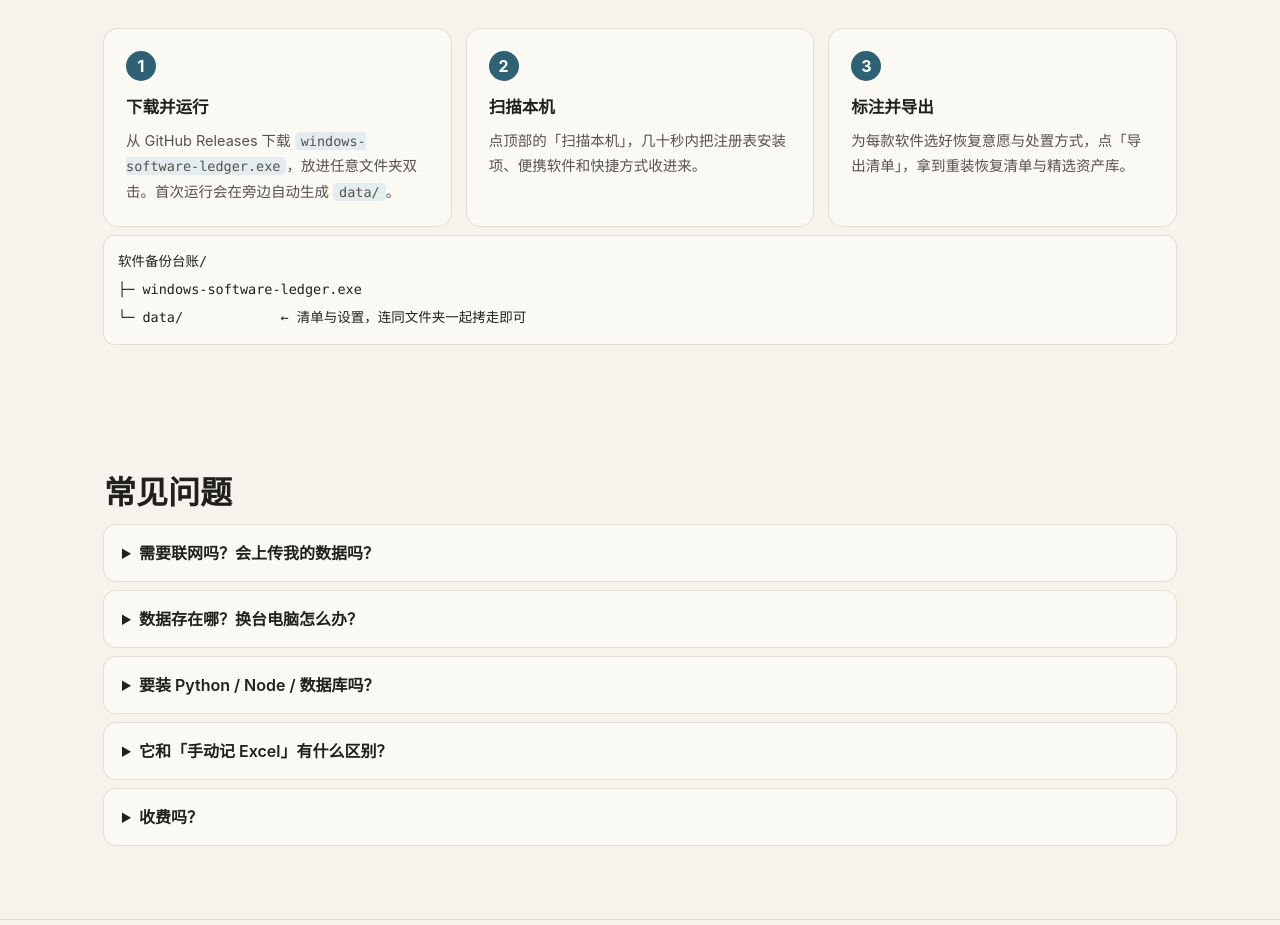
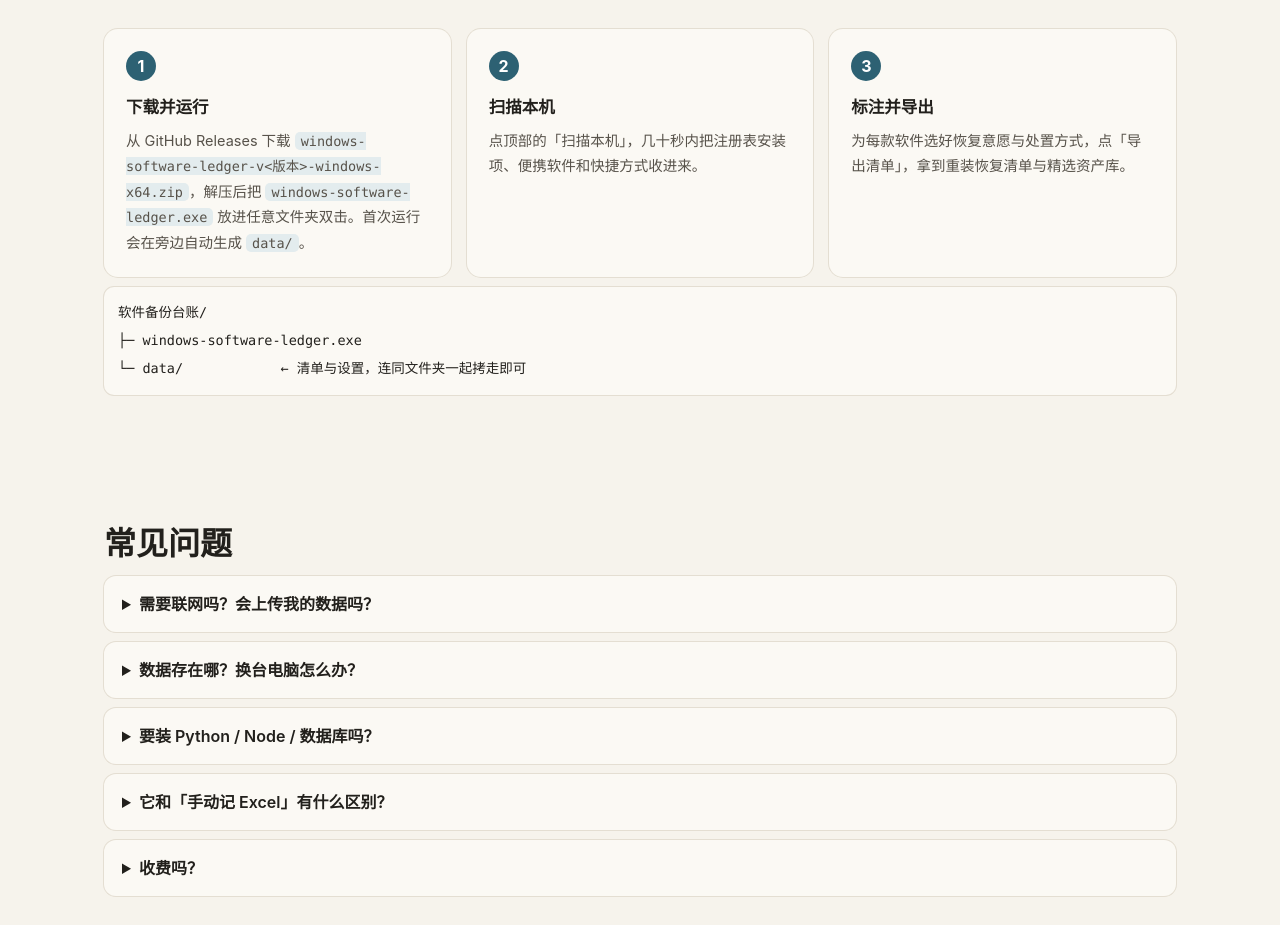
Before and after one commit to iroha3/windows-software-ledger, a plain HTML site: page docs/index.html in a window 1280 px wide. Shown: the part 3121-4046 px from the top of the page. Drawn offline with Linux system fonts and the light colour scheme.

Commit message:
docs: remove the design-tradeoff section from README and point downloads at the release zip

```diff
--- a/docs/index.html
+++ b/docs/index.html
@@ -192,7 +192,7 @@ footer a { color: var(--ink-2); }
   <h2>三步用起来</h2>
   <p class="lead">Windows 10 / 11 即可，不需要装 Python、Node 或任何运行时。</p>
   <div class="steps">
-    <div><h3>下载并运行</h3><p>从 GitHub Releases 下载 <code>windows-software-ledger.exe</code>，放进任意文件夹双击。首次运行会在旁边自动生成 <code>data/</code>。</p></div>
+    <div><h3>下载并运行</h3><p>从 GitHub Releases 下载 <code>windows-software-ledger-v<版本>-windows-x64.zip</code>，解压后把 <code>windows-software-ledger.exe</code> 放进任意文件夹双击。首次运行会在旁边自动生成 <code>data/</code>。</p></div>
     <div><h3>扫描本机</h3><p>点顶部的「扫描本机」，几十秒内把注册表安装项、便携软件和快捷方式收进来。</p></div>
     <div><h3>标注并导出</h3><p>为每款软件选好恢复意愿与处置方式，点「导出清单」，拿到重装恢复清单与精选资产库。</p></div>
   </div>
```
Also changed, not shown: README.md.
